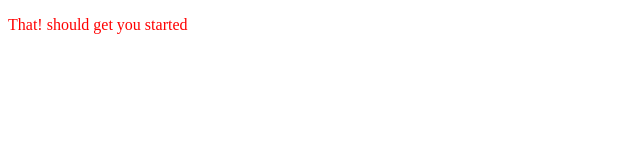
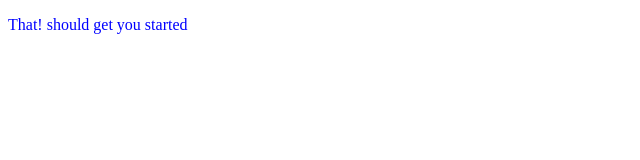
Before and after one commit to anderben1/Anderben1.github.io, a plain HTML site: page Index.html in a window 1280 px wide. Shown: the whole page, without its empty margins (0-640 px from the left). Drawn offline with Linux system fonts and the light colour scheme.

Commit message:
color change

```diff
--- a/style.css
+++ b/style.css
@@ -1,3 +1,3 @@
 p {
-  Color: red;
+  Color: blue;
 }
```
